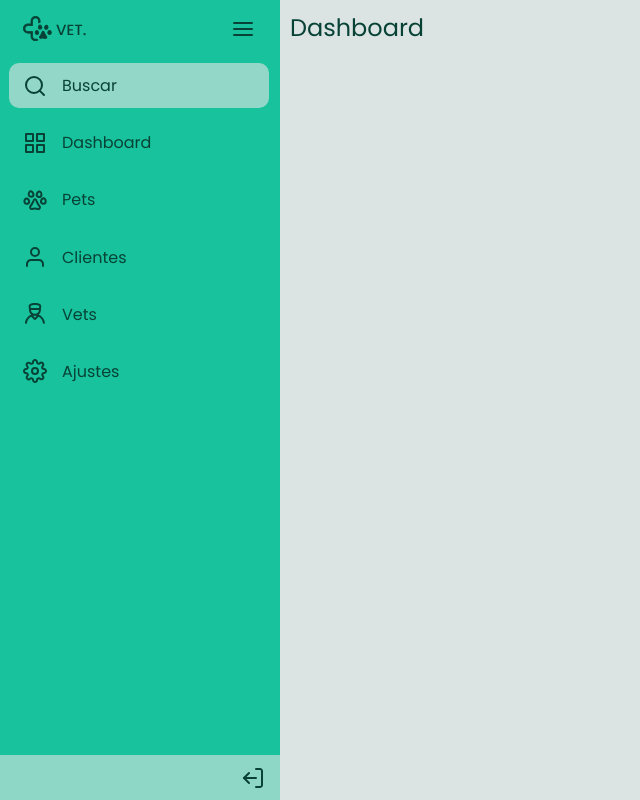
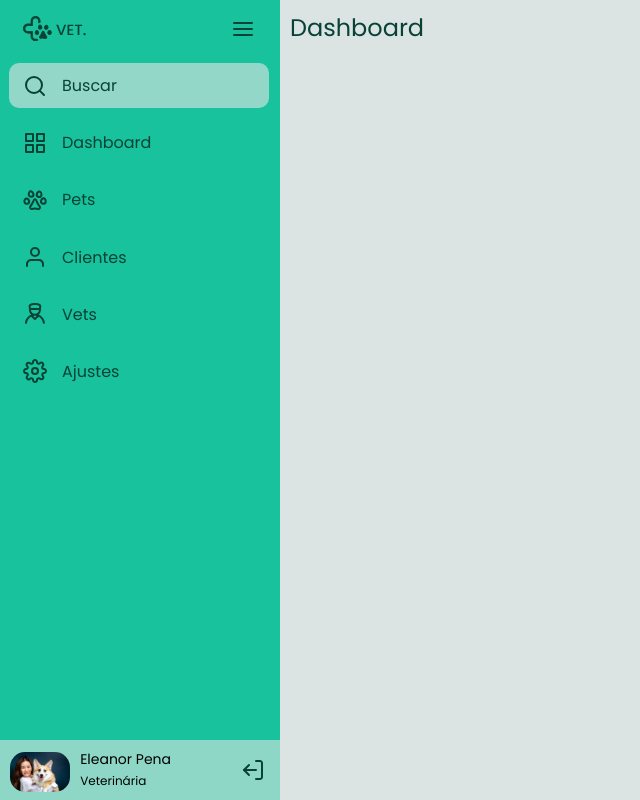
Before and after one commit to Eliax69/sidebar-rocketseat, a plain HTML site: page index.html in a window 1280 px wide. Both pictures are taken after a click on the element 34 px from the left and 28 px from the top of the page. Shown: the whole page, without its empty margins (0-640 px from the left). Drawn offline with Linux system fonts and the light colour scheme.

Commit message:
finalizado, adicionado footer e animação do footer

```diff
--- a/index.html
+++ b/index.html
@@ -47,7 +47,17 @@
             </div>
         </div>
         <div class="nav-footer">
-            <img src="images/log-out.svg">
+            <div class="footer-container">
+                <div class="footer-img">
+                    <img src="images/photo.jpg">
+                </div>
+                <div class="footer-content">
+                    <p>Eleanor Pena</p>
+                    <span>Veterinária</span>
+                </div>
+            </div>
+
+            <img class="logout" src="images/log-out.svg">
         </div>
     </header>
     <div class="dashboard">
--- a/script.js
+++ b/script.js
@@ -4,6 +4,8 @@ var navIcons = document.querySelectorAll('.nav-icons')
 var navFooter = document.querySelector('.nav-footer')
 var navSpan = document.querySelectorAll('.nav-span.opacited')
 var logoMenu = document.querySelector('.logo')
+var footerContainer = document.querySelector('.footer-container')
+var footerLogout = document.querySelector('.logout')
 
 menu.addEventListener('click', () => {
     header.classList.contains('desactived') ? (
@@ -15,6 +17,7 @@ menu.addEventListener('click', () => {
         navSpan.forEach(element => {
             element.style.opacity = '1'}),
         logoMenu.style.display = 'block',
+        footerContainer.style.opacity = '1',
         header.classList.remove('desactived'),
         header.classList.add('actived')
     ) : (
@@ -26,6 +29,7 @@ menu.addEventListener('click', () => {
         navSpan.forEach(element => {
             element.style.opacity = '0'}),
         logoMenu.style.display = 'none',
+        footerContainer.style.opacity = '0',
         header.classList.remove('actived'),
         header.classList.add('desactived')
     )
--- a/style.scss
+++ b/style.scss
@@ -107,8 +107,44 @@ body
         justify-content: flex-end;
         padding-right: 25px;
         width: 100%;
-        height: 45px;
+        height: 60px;
+        column-gap: 70px;
         cursor: pointer;
         background-color: var(--light-green);
+
+        .footer-container
+        {
+            opacity: 0;
+            display: flex;
+            align-items: center;
+            justify-content: center;
+            transition: all 0.35s ease;
+            margin-left: 10px;
+
+            .footer-img
+            {
+                width: 60px;
+                padding-top: 10px;
+                margin-right: 10px;
+
+                img
+                {
+                    width: 100%;
+                    border-radius: 15px;
+                    object-fit: contain;
+                }
+            }
+
+            .footer-content
+            {
+                white-space: nowrap;
+                font-size: 14px;
+
+                span
+                {
+                    font-size: 12px;
+                }
+            }
+        }
     }
 }
```
Also changed, not shown: css/style.css.
